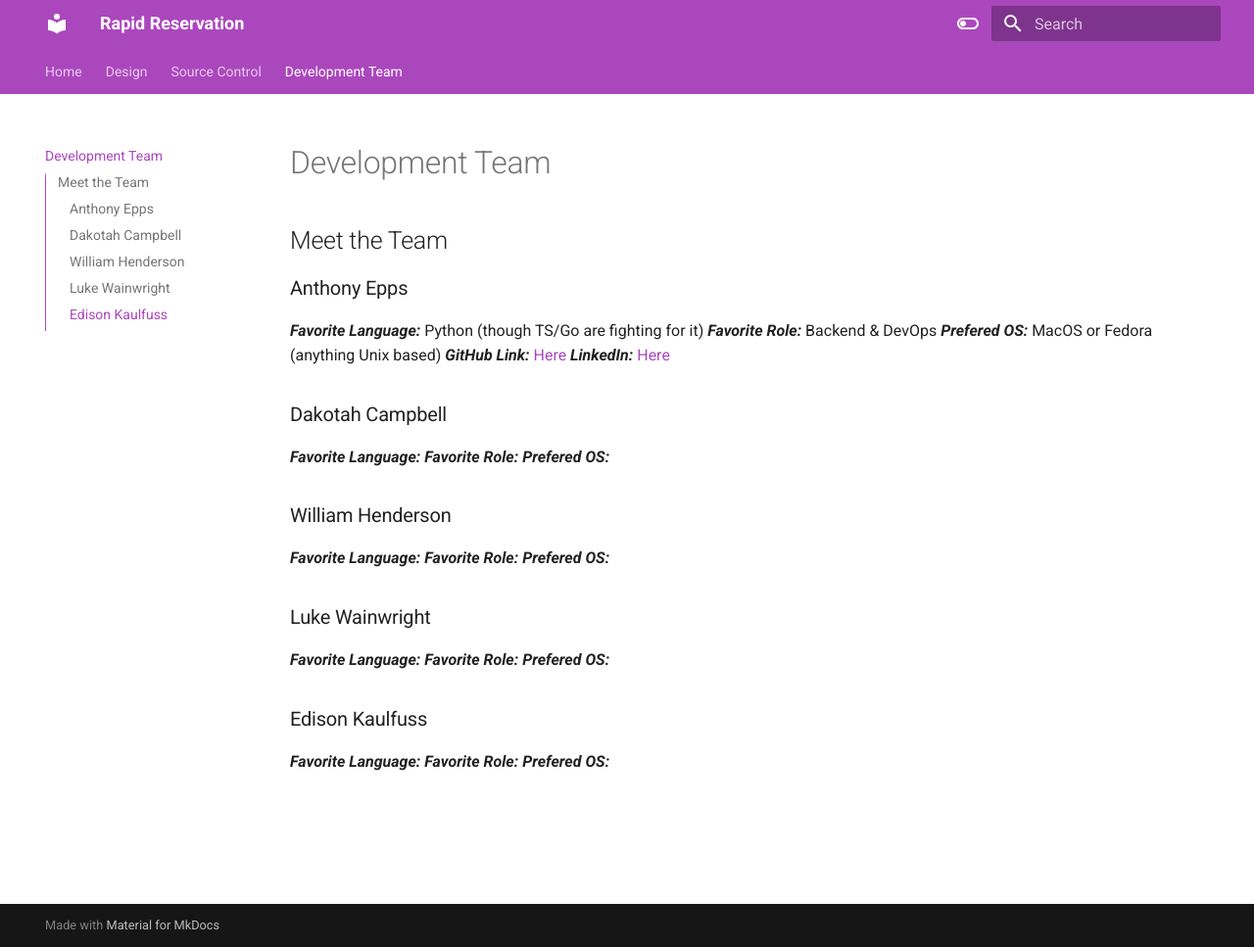
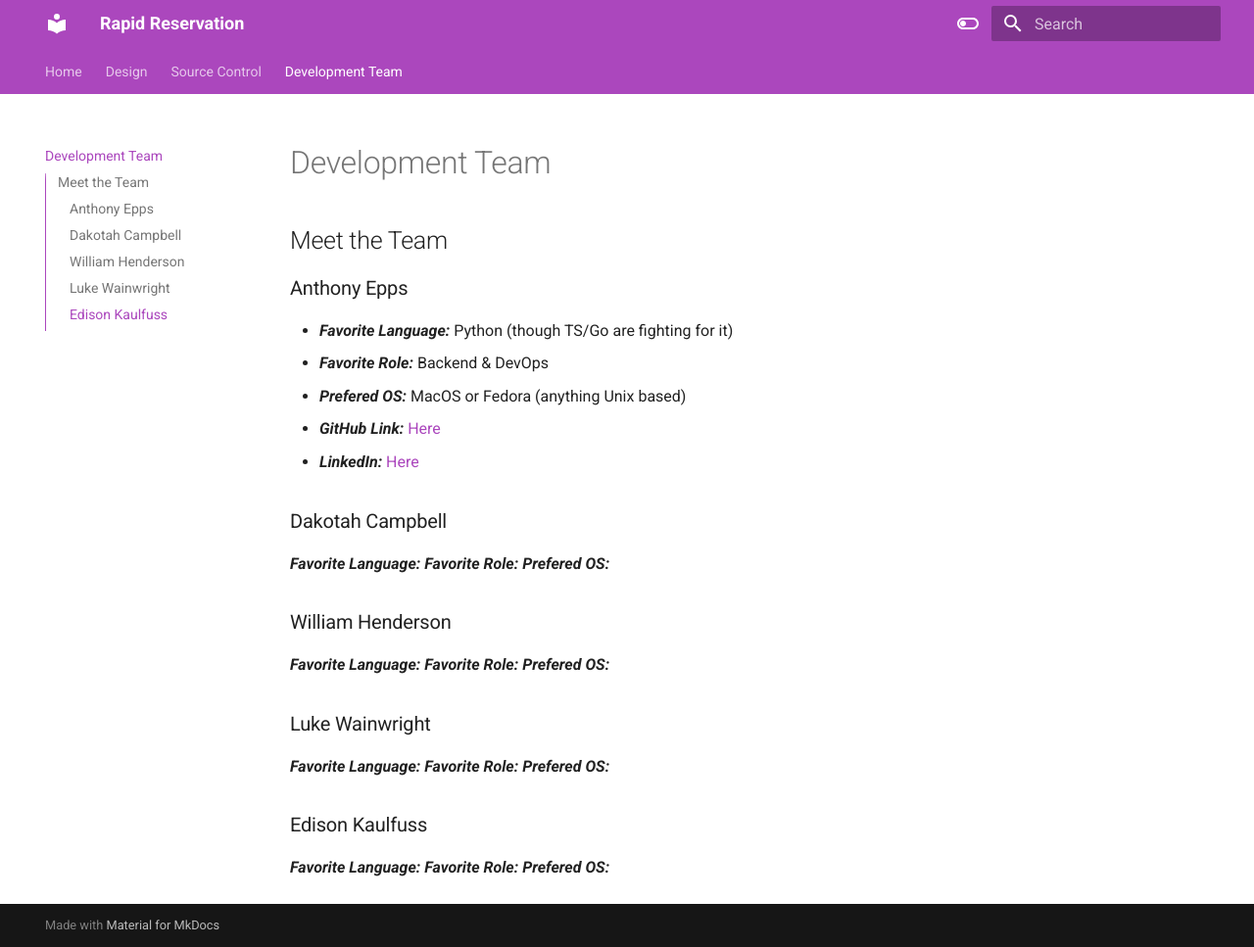
Before and after one commit to Rapid-Reservation/rapid-reservation-docs, an MkDocs documentation site: the page built from docs/team.md, in a window 1280 px wide and 967 px high. Shown: the whole window at 98% size. Built offline with MkDocs 1.6.1 and Material for MkDocs 9.7.7, drawn with Linux system fonts in a browser that asks for light colours.

```diff
--- a/docs/team.md
+++ b/docs/team.md
@@ -4,11 +4,11 @@
 
 ### Anthony Epps
 
-**_Favorite Language:_** Python (though TS/Go are fighting for it)
-**_Favorite Role:_** Backend & DevOps
-**_Prefered OS:_** MacOS or Fedora (anything Unix based)
-**_GitHub Link:_** [Here](https://github.com/HaffCaff)
-**_LinkedIn:_** [Here](https://www.linkedin.com/in/adepps/)
+- **_Favorite Language:_** Python (though TS/Go are fighting for it)
+- **_Favorite Role:_** Backend & DevOps
+- **_Prefered OS:_** MacOS or Fedora (anything Unix based)
+- **_GitHub Link:_** [Here](https://github.com/HaffCaff)
+- **_LinkedIn:_** [Here](https://www.linkedin.com/in/adepps/)
 
 ### Dakotah Campbell
 
```
